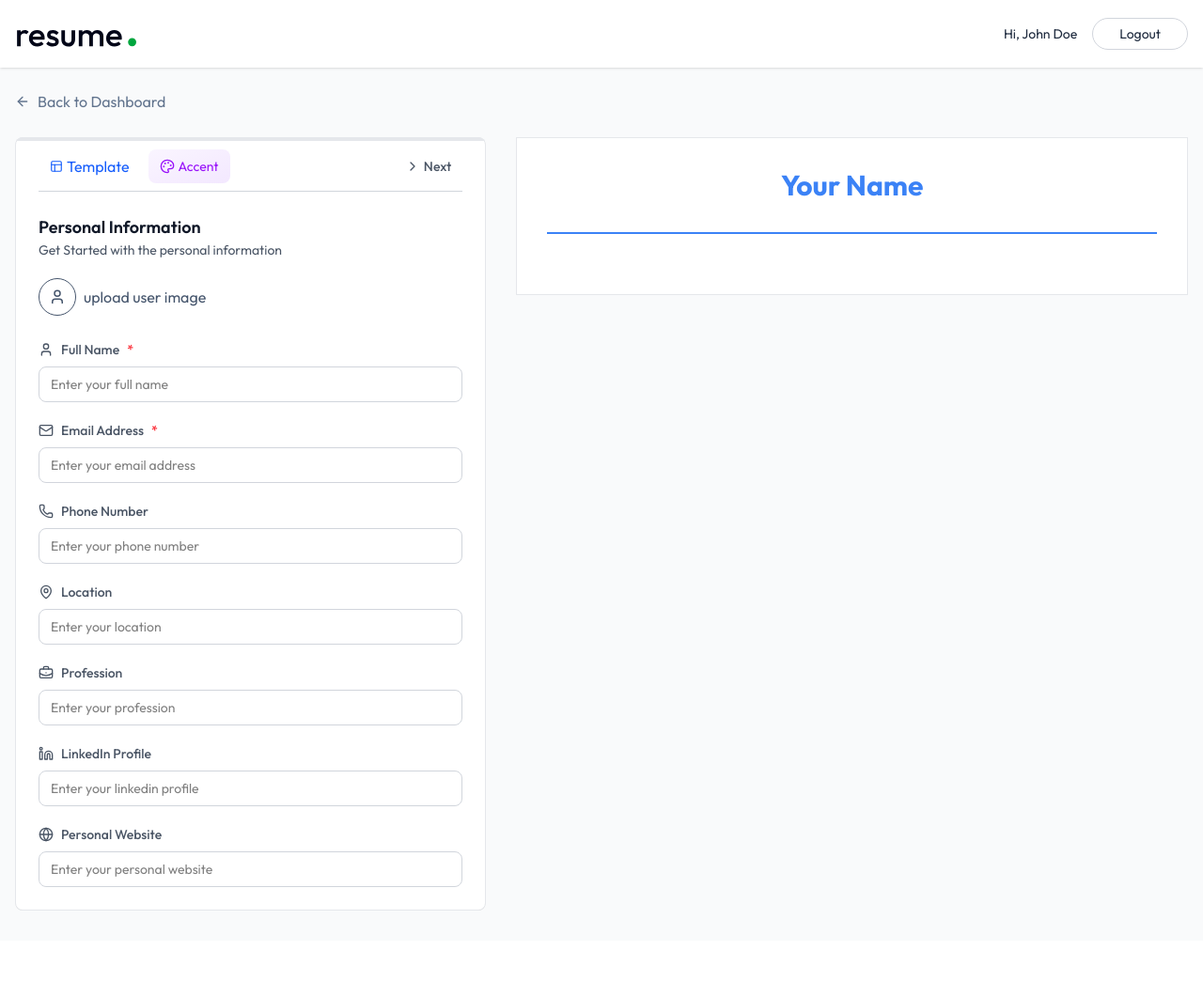
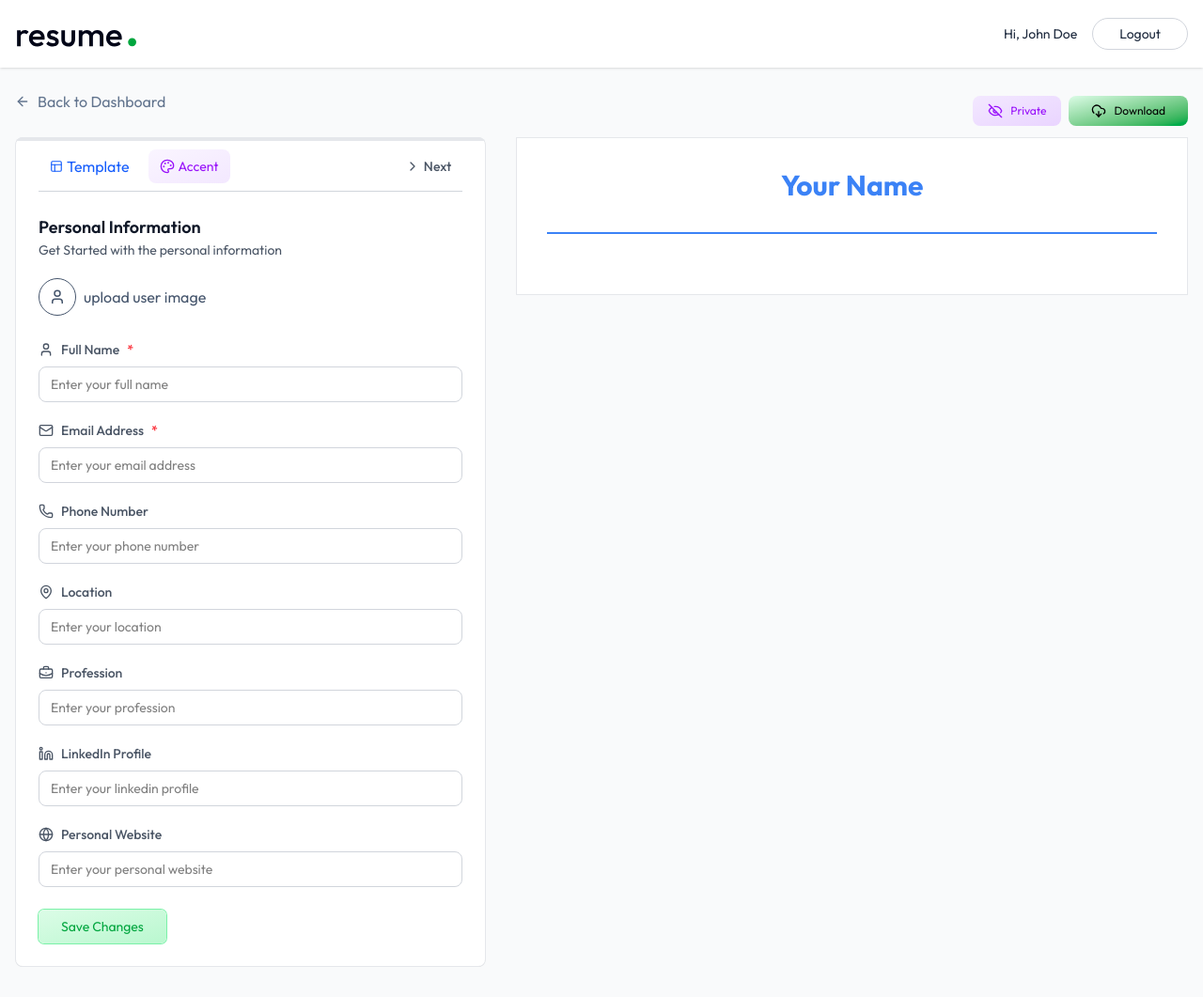
Before and after one commit to Anika-55/ai-resume-builder, a React (Vite) app: page /app/builder/1 in a window 1280 px wide. Shown: the whole page at 94% size. Before the commit the page ends 1001 px from the top, so only its background shows below. Built offline with nearby package versions, Linux system fonts and the light colour scheme.

Commit message:
added download functionallity

```diff
--- a/src/components/PersonalInfoForm.jsx
+++ b/src/components/PersonalInfoForm.jsx
@@ -16,7 +16,7 @@
   setRemoveBackground,
 }) => {
   const handleChange = (field, value) => {
-    onChange({ ...data, [field]: value }); // ✅ fixed here
+    onChange({ ...data, [field]: value });
   };
 
   const fields = [
@@ -77,7 +77,7 @@
             type="file"
             accept="image/jpeg, image/png"
             className="hidden"
-            onChange={(e) => handleChange("image", e.target.files[0])} // ✅ fixed field name too
+            onChange={(e) => handleChange("image", e.target.files[0])}
           />
         </label>
 
@@ -110,7 +110,7 @@
             <input
               type={field.type}
               value={data[field.key] || ""}
-              onChange={(e) => handleChange(field.key, e.target.value)} // ✅ fixed here
+              onChange={(e) => handleChange(field.key, e.target.value)}
               className="mt-1 w-full px-3 p-2 border border-gray-300 rounded-lg focus:ring focus:ring-blue-500 focus:border-blue-500 outline-none transition-colors text-sm"
               placeholder={`Enter your ${field.label.toLowerCase()}`}
               required={field.required}
--- a/src/pages/ResumeBuilder.jsx
+++ b/src/pages/ResumeBuilder.jsx
@@ -6,9 +6,14 @@
   Briefcase,
   ChevronLeft,
   ChevronRight,
+  DownloadCloudIcon,
+  EyeIcon,
+  EyeOff,
+  EyeOffIcon,
   FileText,
   FolderIcon,
   GraduationCap,
+  ShareIcon,
   Sparkles,
   User,
 } from "lucide-react";
@@ -212,12 +217,37 @@
                   />
                 )}
               </div>
+              <button className="bg-gradient-to-br from-green-100 to-green-200 ring-green-300 text-green-600 ring hover:ring-green-400 transition-all rounded-md px-6 py-2 mt-6 text-sm">
+                Save Changes
+              </button>
             </div>
           </div>
 
           {/* right panel - preview */}
           <div className="lg:col-span-7 max-lg:mt-6">
-            <div>{/* Buttons */}</div>
+            <div className="relative w-full">
+              {/* Buttons */}
+              <div className="absolute bottom-3 left-0 right-0 flex items-center justify-end gap-2">
+                {resumeData.public && (
+                  <button className="flex items-center p-2 px-4 gap-2 text-xs bg-gradient-to-br from--blue-100 to-blue-200 text-blue-600 rounded-lg ring-blue-300 hover:ring transition-colors">
+                    <ShareIcon className="size-4" />
+                  </button>
+                )}
+
+                <button className="flex items-center p-2 px-4 gap-2 text-xs bg-gradient-to-br from-purple-100 to-purple-200 text-purple-600 ring-purple-300 rounded-lg hover:ring transition-colors">
+                  {resumeData.public ? (
+                    <EyeIcon className="size-4" />
+                  ) : (
+                    <EyeOffIcon className="size-4" />
+                  )}
+                  {resumeData.public ? "Public" : "Private"}
+                </button>
+                <button className="flex items-center gap-2 px-6 py-2 text-xs bg-gradient-to-br from-green-100 to-green-600 rounded-lg ring-green-300 hover:ring transition-colors">
+                  <DownloadCloudIcon className="size-4" />
+                  Download
+                </button>
+              </div>
+            </div>
 
             {/* -- resume preview ---  */}
             <ResumePreview
```
